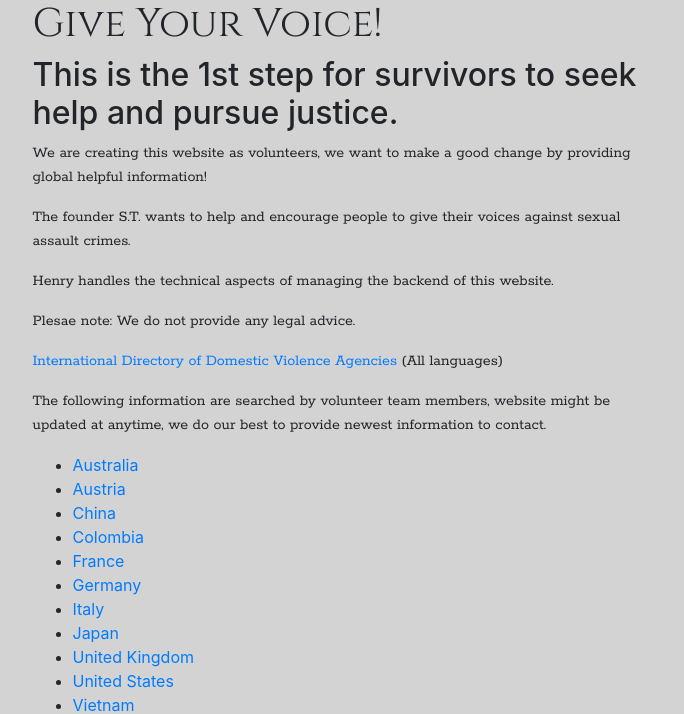
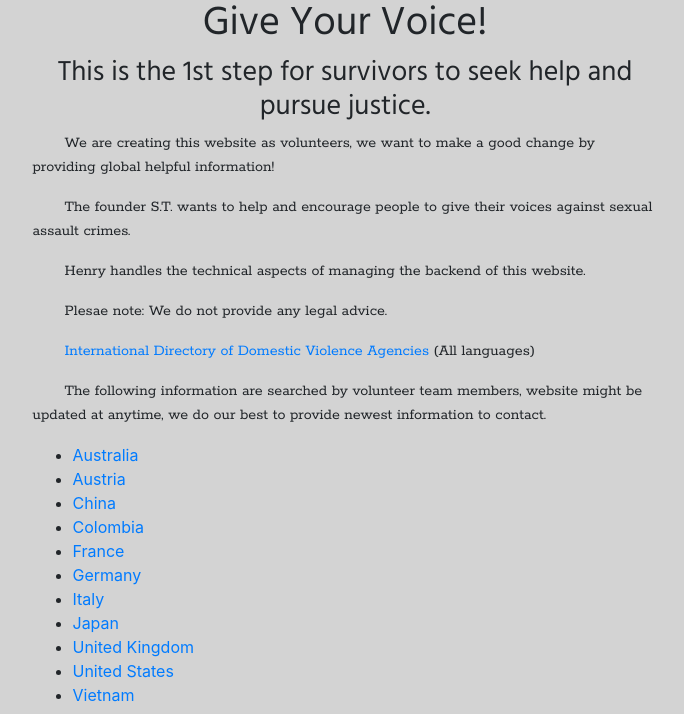
Before and after one commit to steph2088/stephwiki, a Flask app: page / in a window 1280 px wide. Shown: the top 714 px of the page, without its empty margins (295-979 px from the left). Run offline with Flask 2, Linux system fonts and the light colour scheme.

Commit message:
first changes to formatting, changed font, centered text, did paragraph indentation

```diff
--- a/static/css/footer.css
+++ b/static/css/footer.css
@@ -1,12 +1,6 @@
 /* Sticky footer styles
 -------------------------------------------------- */
-html {
-  position: relative;
-  min-height: 100%;
-}
-body {
-  margin-bottom: 60px; /* Margin bottom by footer height */
-}
+
 .footer {
   position: absolute;
   bottom: 0;
--- a/static/css/style.css
+++ b/static/css/style.css
@@ -1,19 +1,24 @@
 @import "footer.css";
-@import url('https://fonts.googleapis.com/css?family=Cinzel|Rokkitt');
+@import url('https://fonts.googleapis.com/css?family=Hind');
+@import url('https://fonts.googleapis.com/css?family=Rokkitt');
 
 
-h1 {
-  font-family: 'Cinzel', serif !important;
+html {
+  position: relative;
+  min-height: 100%;
+}
+body {
+  margin-bottom: 60px; /* Margin bottom by footer height */
+  background-color: lightgrey;
+
 }
 
-h3 {
-  font-family: 'Cinzel', serif !important;
+h1, h3 {
+  font-family: 'Hind', sans-serif;
 }
+
 
 p {
   font-family: 'Rokkitt', serif;
+  text-indent: 2em;
 }
-
-body {
-  background-color: lightgrey;
-}
--- a/templates/index.html
+++ b/templates/index.html
@@ -4,8 +4,8 @@
   {{ super() }}
 {% endblock %}
 {% block content %}
-<h1>Give Your Voice! </h1>
-<h2>This is the 1st step for survivors to seek help and pursue justice.</h2>
+<h1 class="text-center">Give Your Voice! </h1>
+<h3 class="text-center">This is the 1st step for survivors to seek help and pursue justice.</h2>
 
 <p>We are creating this website as volunteers, we want to make a good change by providing global helpful information!</p>
 <p>The founder S.T. wants to help and encourage people to give their voices against sexual assault crimes.</p>
```
